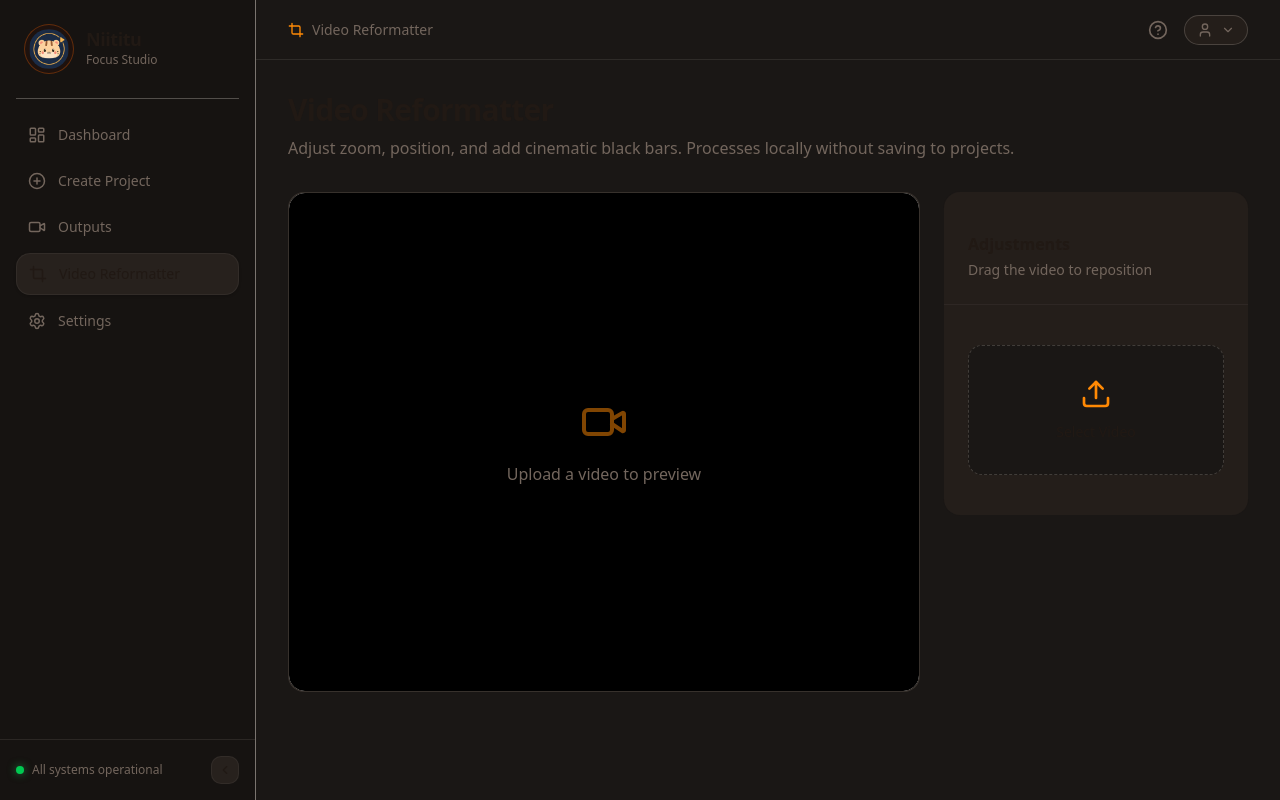
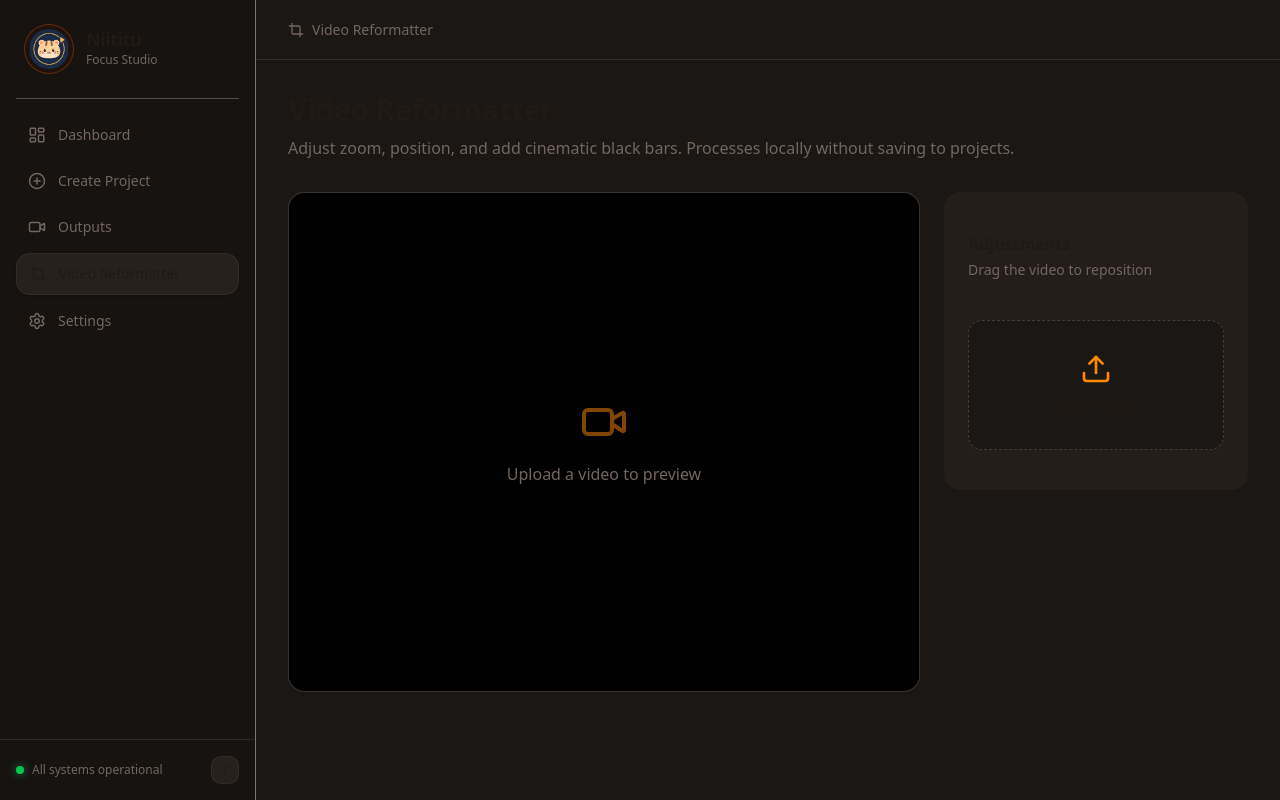
Before and after one commit to Restu-Averian/pomodoro-video-factory-fe, a React (Vite) app: page /reformatter in a window 1280 px wide. Built offline with nearby package versions, Linux system fonts and the light colour scheme.

Commit message:
refactor: remove user profile headers across pages and update video reformatter UI aesthetics

```diff
--- a/src/pages/CreateProjectPage.jsx
+++ b/src/pages/CreateProjectPage.jsx
@@ -240,10 +240,6 @@ export default function CreateProjectPage() {
           <PlusCircle className="w-4 h-4 text-orange-400" />
           <span>Create Project</span>
         </div>
-        <button className="flex items-center gap-2 px-3 py-1.5 rounded-full border border-border/20 bg-[#241e1a] hover:bg-white/5 transition-colors">
-          <User className="w-4 h-4 text-muted-foreground" />
-          <ChevronDown className="w-3.5 h-3.5 text-muted-foreground" />
-        </button>
       </header>
 
       <div className="p-8 space-y-8 max-w-[1000px] w-full mx-auto overflow-y-auto pb-20">
--- a/src/pages/DashboardPage.jsx
+++ b/src/pages/DashboardPage.jsx
@@ -92,10 +92,6 @@ export default function DashboardPage() {
           <Gauge className="w-4 h-4 text-orange-400" />
           <span>Dashboard</span>
         </div>
-        <button className="flex items-center gap-2 px-3 py-1.5 rounded-full border border-border/20 bg-[#241e1a] hover:bg-white/5 transition-colors">
-          <User className="w-4 h-4 text-muted-foreground" />
-          <ChevronDown className="w-3.5 h-3.5 text-muted-foreground" />
-        </button>
       </header>
 
       <div className="p-8 space-y-8 max-w-[1400px] w-full mx-auto overflow-y-auto">
--- a/src/pages/SettingsPage.jsx
+++ b/src/pages/SettingsPage.jsx
@@ -71,12 +71,6 @@ export default function SettingsPage() {
           <Settings className="w-4 h-4 text-orange-400" />
           <span>Settings</span>
         </div>
-        <div className="flex items-center gap-4">
-          <button className="flex items-center gap-2 px-3 py-1.5 rounded-full border border-border/20 bg-[#241e1a] hover:bg-white/5 transition-colors">
-            <User className="w-4 h-4 text-muted-foreground" />
-            <ChevronDown className="w-3.5 h-3.5 text-muted-foreground" />
-          </button>
-        </div>
       </header>
 
       <div className="p-8 space-y-8 max-w-[1400px] w-full mx-auto overflow-y-auto pb-20">
--- a/src/pages/VideoReformatterPage.jsx
+++ b/src/pages/VideoReformatterPage.jsx
@@ -5,12 +5,6 @@ import {
   Download,
   Video,
   Crop,
-  HelpCircle,
-  User,
-  ChevronDown,
-  Play,
-  Volume2,
-  Maximize,
 } from "lucide-react";
 import { Button } from "../components/ui/button";
 import {
@@ -147,17 +141,8 @@ export default function VideoReformatterPage() {
       {/* Top Header */}
       <header className="flex h-[60px] shrink-0 items-center justify-between border-b border-border/10 px-8">
         <div className="flex items-center gap-2 text-sm text-muted-foreground font-medium">
-          <Crop className="w-4 h-4 text-orange-400" />
+          <Crop className="w-4 h-4" />
           <span>Video Reformatter</span>
-        </div>
-        <div className="flex items-center gap-4">
-          <button className="text-muted-foreground hover:text-foreground transition-colors">
-            <HelpCircle className="w-5 h-5" />
-          </button>
-          <button className="flex items-center gap-2 px-3 py-1.5 rounded-full border border-border/20 bg-[#241e1a] hover:bg-white/5 transition-colors">
-            <User className="w-4 h-4 text-muted-foreground" />
-            <ChevronDown className="w-3.5 h-3.5 text-muted-foreground" />
-          </button>
         </div>
       </header>
 
@@ -183,7 +168,7 @@ export default function VideoReformatterPage() {
             <div className="overflow-hidden border border-border/10 rounded-2xl bg-[#241e1a] shadow-none h-full min-h-[500px]">
               <div
                 ref={containerRef}
-                className="relative w-full h-full bg-[#f8f5f0] overflow-hidden select-none cursor-move rounded-2xl"
+                className="relative w-full h-full bg-black overflow-hidden select-none cursor-move rounded-2xl"
                 onPointerDown={handlePointerDown}
                 onPointerMove={handlePointerMove}
                 onPointerUp={handlePointerUp}
@@ -218,20 +203,6 @@ export default function VideoReformatterPage() {
                       style={{ height: `${bottomBarPct}%` }}
                     />
 
-                    {/* Mock Video Controls */}
-                    <div className="absolute bottom-4 left-4 flex gap-2 pointer-events-auto">
-                      <button className="p-2 rounded-lg bg-[#241e1a]/80 hover:bg-[#241e1a] text-white border border-white/5 transition-colors">
-                        <Play className="w-5 h-5" />
-                      </button>
-                      <button className="p-2 rounded-lg bg-[#241e1a]/80 hover:bg-[#241e1a] text-white border border-white/5 transition-colors">
-                        <Volume2 className="w-5 h-5" />
-                      </button>
-                    </div>
-                    <div className="absolute bottom-4 right-4 pointer-events-auto">
-                      <button className="p-2 rounded-lg bg-[#241e1a]/80 hover:bg-[#241e1a] text-white border border-white/5 transition-colors">
-                        <Maximize className="w-5 h-5" />
-                      </button>
-                    </div>
                   </>
                 )}
               </div>
@@ -240,7 +211,7 @@ export default function VideoReformatterPage() {
 
           <div className="space-y-6">
             <Card className="rounded-2xl bg-[#241e1a] border-border/10 shadow-none overflow-hidden">
-              <div className="p-6 border-b border-border/5">
+              <div className="p-6 pb-2">
                 <h2 className="text-base font-semibold text-foreground">
                   Adjustments
                 </h2>
@@ -248,7 +219,7 @@ export default function VideoReformatterPage() {
                   Drag the video to reposition
                 </p>
               </div>
-              <CardContent className="p-6 space-y-6">
+              <CardContent className="p-6 pt-4 space-y-6">
                 {!file && (
                   <div className="flex items-center justify-center border border-dashed border-border/20 bg-[#1a1715] rounded-xl p-8 hover:bg-white/5 transition-colors cursor-pointer">
                     <label className="flex flex-col items-center cursor-pointer w-full">
@@ -268,7 +239,7 @@ export default function VideoReformatterPage() {
 
                 {file && (
                   <>
-                    <div className="flex items-center justify-between text-sm mb-6 pb-4 border-b border-border/5">
+                    <div className="flex items-center justify-between text-sm mb-6">
                       <span className="text-muted-foreground font-medium truncate max-w-[200px]">
                         {file.name}
                       </span>
@@ -287,7 +258,7 @@ export default function VideoReformatterPage() {
                       <div className="space-y-3">
                         <div className="flex justify-between">
                           <Label className="text-foreground">Zoom</Label>
-                          <span className="text-xs text-muted-foreground">
+                          <span className="text-sm text-muted-foreground">
                             {zoom.toFixed(2)}x
                           </span>
                         </div>
@@ -305,7 +276,7 @@ export default function VideoReformatterPage() {
                       <div className="space-y-3">
                         <div className="flex justify-between">
                           <Label className="text-foreground">Position X</Label>
-                          <span className="text-xs text-muted-foreground">
+                          <span className="text-sm text-muted-foreground">
                             {x} px
                           </span>
                         </div>
@@ -323,7 +294,7 @@ export default function VideoReformatterPage() {
                       <div className="space-y-3">
                         <div className="flex justify-between">
                           <Label className="text-foreground">Position Y</Label>
-                          <span className="text-xs text-muted-foreground">
+                          <span className="text-sm text-muted-foreground">
                             {y} px
                           </span>
                         </div>
@@ -343,7 +314,7 @@ export default function VideoReformatterPage() {
                           <Label className="text-foreground">
                             Top Black Bar
                           </Label>
-                          <span className="text-xs text-muted-foreground">
+                          <span className="text-sm text-muted-foreground">
                             {topBar} px
                           </span>
                         </div>
@@ -363,7 +334,7 @@ export default function VideoReformatterPage() {
                           <Label className="text-foreground">
                             Bottom Black Bar
                           </Label>
-                          <span className="text-xs text-muted-foreground">
+                          <span className="text-sm text-muted-foreground">
                             {bottomBar} px
                           </span>
                         </div>
@@ -408,7 +379,7 @@ export default function VideoReformatterPage() {
                           </>
                         ) : (
                           <>
-                            <Download className="w-5 h-5 mr-2" />
+                            <Download className="w-4 h-4 mr-2" />
                             Download
                           </>
                         )}
```
